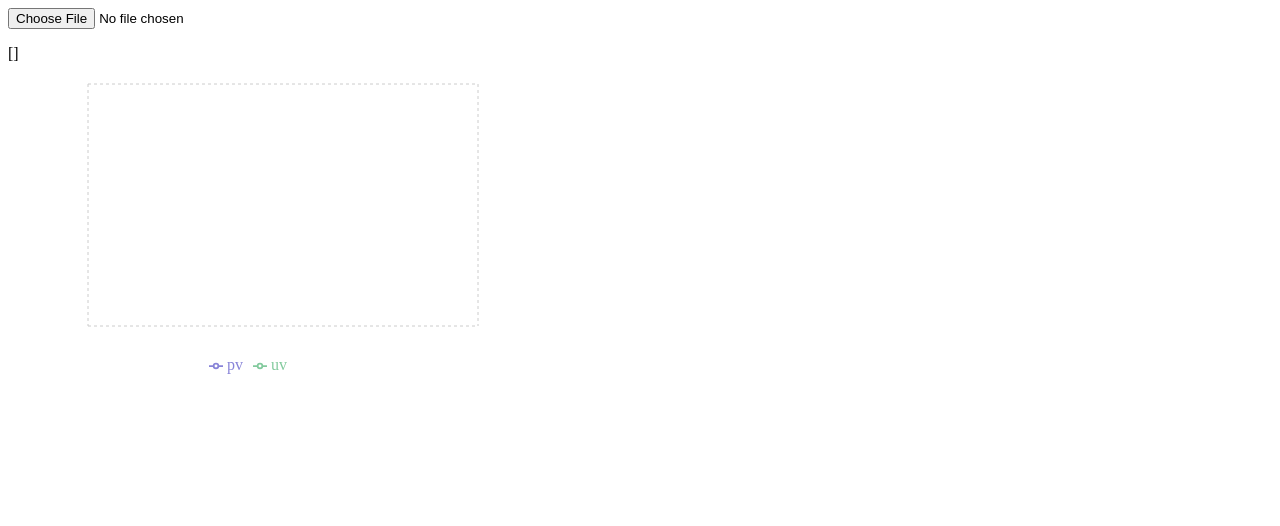
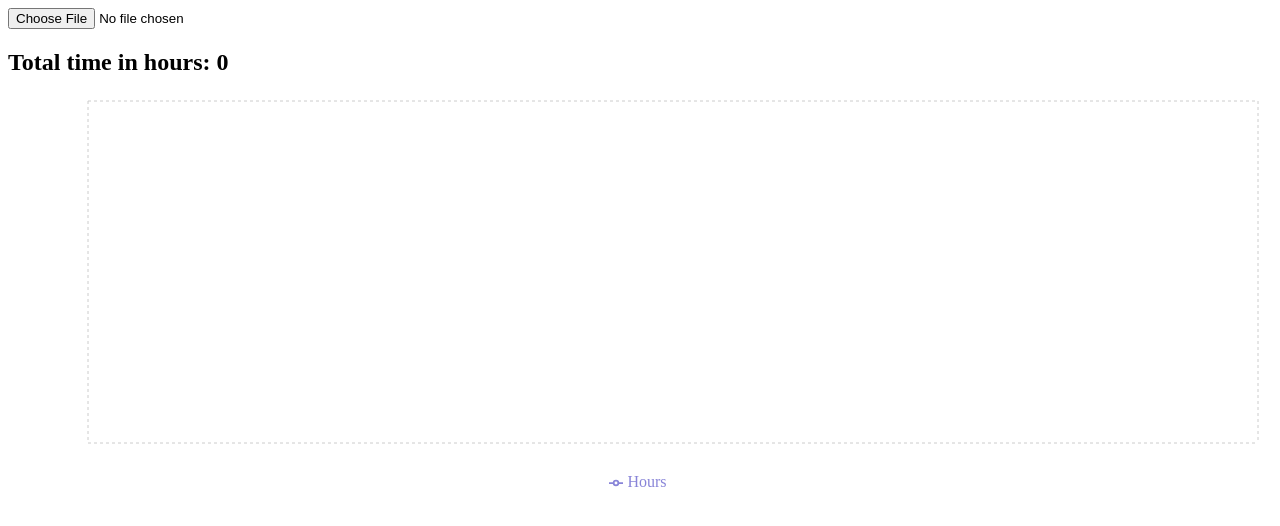
Before and after one commit to dopeshot/meistertask-time-tracking-visualisation, a React (Create React App) app: page / in a window 1280 px wide. Shown: the top 526 px of the page. Built offline with nearby package versions, Linux system fonts and the light colour scheme.

Commit message:
Created first version

```diff
--- a/src/App.js
+++ b/src/App.js
@@ -2,9 +2,9 @@ import { TimeLineChart } from "./components/TimeLineChart";
 import { useState } from "react";
 import * as XLSX from 'xlsx';
 function App() {
-  const [columns, setColumns] = useState([]);
   const [data, setData] = useState([]);
-
+  const [totalTime, setTotalTime] = useState(0)
+  const [timePerPerson, setTimePerPerson] = useState([])
   // process CSV data
   const processData = dataString => {
     const dataStringLines = dataString.split(/\r\n|\n/);
@@ -40,9 +40,20 @@ function App() {
       name: c,
       selector: c,
     }));
+    console.log(list)
+    list.sort((a, b) => new Date(a.Date) - new Date(b.Date))
+    setData(list);
+    const sum = list.reduce((sum, value) => sum + parseFloat(value.Hours), 0)
+    setTotalTime(sum)
 
-    setData(list);
-    setColumns(columns);
+    const perPerson = list.reduce((res, value) => {
+      if(!([value["First name"]] in res))
+        res[value["First name"]] = 0
+
+      res[value["First name"]] += parseFloat(value.Hours)
+      return res
+    }, {})
+    setTimePerPerson(Object.keys(perPerson).map((person) => ({name: person, hours: perPerson[person]})))
   }
 
   // handle file upload
@@ -66,10 +77,15 @@ function App() {
   return <>
     <input
       type="file"
-      accept=".csv,.xlsx,.xls"
+      accept=".csv"
       onChange={handleFileUpload}
     />
-    <p>{JSON.stringify(data)}</p>
+    <h2>Total time in hours: {totalTime}</h2>
+    <ul>
+    {timePerPerson.map((data) => <>
+      <li>{data.hours} = {data.name}</li>
+    </>)}
+    </ul>
     <TimeLineChart data={data} />
   </>
 }
--- a/src/components/TimeLineChart.js
+++ b/src/components/TimeLineChart.js
@@ -5,8 +5,8 @@ export const TimeLineChart = ({ data }) => {
 
     return (
       <LineChart
-          width={500}
-          height={300}
+      width={1280}
+      height={400}
       data={data}
       margin={{
         top: 5,
@@ -16,12 +16,11 @@ export const TimeLineChart = ({ data }) => {
       }}
     >
       <CartesianGrid strokeDasharray="3 3" />
-          <XAxis dataKey="name" />
+      <XAxis dataKey="Date" />
       <YAxis />
       <Tooltip />
       <Legend />
-          <Line type="monotone" dataKey="pv" stroke="#8884d8" activeDot={{ r: 8 }} />
-          <Line type="monotone" dataKey="uv" stroke="#82ca9d" />
+      <Line type="monotone" dataKey="Hours" stroke="#8884d8" activeDot={{ r: 8 }} />
     </LineChart>
     )
 
```
Lines whose indentation alone changed are shown as unchanged.
